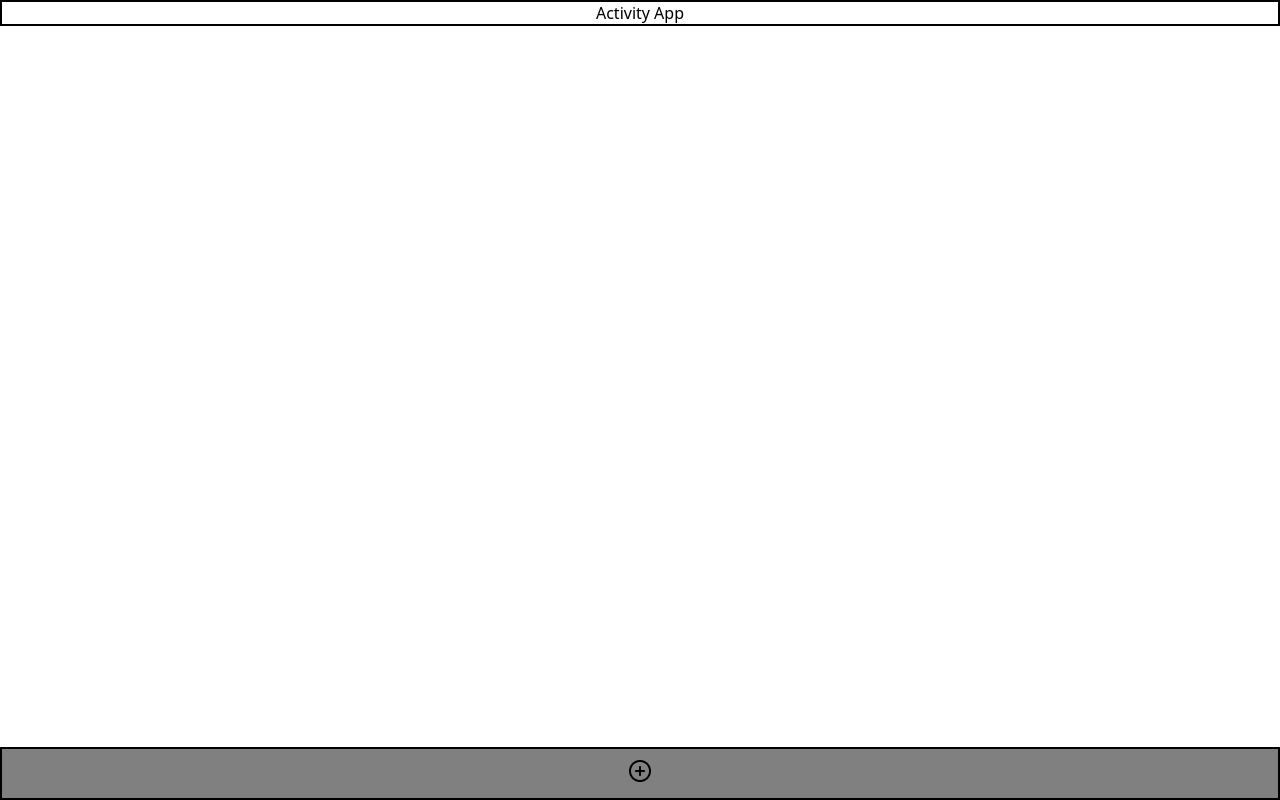
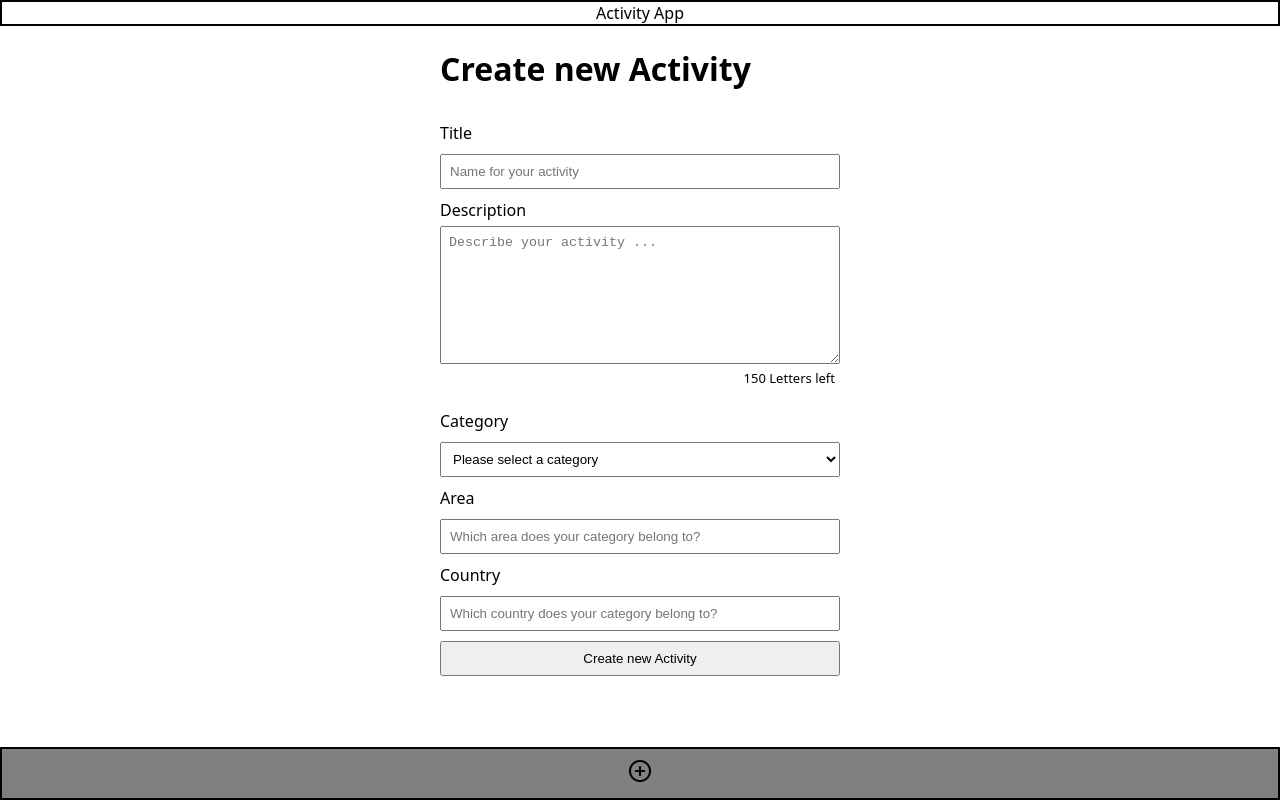
Before and after one commit to emiliebrandt98/recap-project-6, a Next.js app: page /activityCreateForm in a window 1280 px wide. Built offline with nearby package versions, Linux system fonts and the light colour scheme.

Commit message:
finish create form

```diff
--- a/components/ActivityForm/index.js
+++ b/components/ActivityForm/index.js
@@ -1,15 +1,99 @@
-export default function AcitityForm() {
-  function handleOnSubmit(event) {
-    event.PreventDefault();
+import styled from "styled-components";
+import { useState } from "react";
+
+export default function ActivityForm() {
+  const [countLetters, setCounLetters] = useState("");
+
+  async function handleCreateActivity(event) {
+    event.preventDefault();
 
     const formData = new FormData(event.target);
     const data = Object.fromEntries(formData);
 
-    return (
-      <form>
-        <label>fsdsfsd</label>
-        <input />
-      </form>
-    );
+    const response = await fetch("/api/activities", {
+      method: "POST",
+      headers: {
+        "Content-Type": "application/json",
+      },
+      body: JSON.stringify(data),
+    });
+
+    if (!response.ok) {
+      console.log("Error creating activity");
+      return;
+    }
   }
+  return (
+    <Form onSubmit={handleCreateActivity}>
+      <h1>Create new Activity</h1>
+
+      <label>Title</label>
+      <Input required placeholder="Name for your activity" />
+      <TextContainer>
+        <label>Description</label>
+        <Textarea
+          value={countLetters}
+          rows={8}
+          maxLength={150}
+          required
+          placeholder="Describe your activity ..."
+          onChange={(event) => setCounLetters(event.target.value)}
+        />
+        <LetterCount>{150 - countLetters.length} Letters left</LetterCount>
+      </TextContainer>
+
+      <label>Category</label>
+      <Select required>
+        <option value="">Please select a category</option>
+      </Select>
+
+      <label>Area</label>
+      <Input required placeholder="Which area does your category belong to?" />
+
+      <label>Country</label>
+      <Input
+        required
+        placeholder="Which country does your category belong to?"
+      />
+
+      <Button>Create new Activity</Button>
+    </Form>
+  );
 }
+
+const Form = styled.form`
+  display: flex;
+  flex-direction: column;
+  gap: 10px;
+  max-width: 400px;
+  margin: auto;
+`;
+
+const Input = styled.input`
+  padding: 8px;
+`;
+
+const Textarea = styled.textarea`
+  padding: 8px;
+`;
+
+const Select = styled.select`
+  padding: 8px;
+`;
+
+const Button = styled.button`
+  padding: 8px;
+`;
+
+const TextContainer = styled.div`
+  display: flex;
+  flex-direction: column;
+  gap: 5px;
+`;
+
+const LetterCount = styled.p`
+  font-size: small;
+  align-self: flex-end;
+  margin-top: 0;
+  margin-right: 5px;
+`;
```
